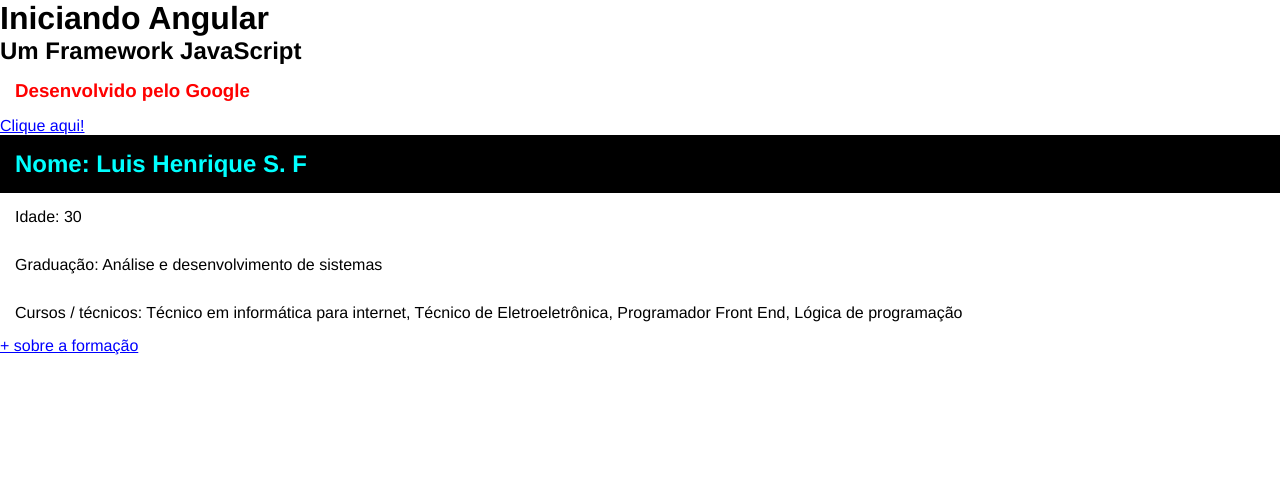
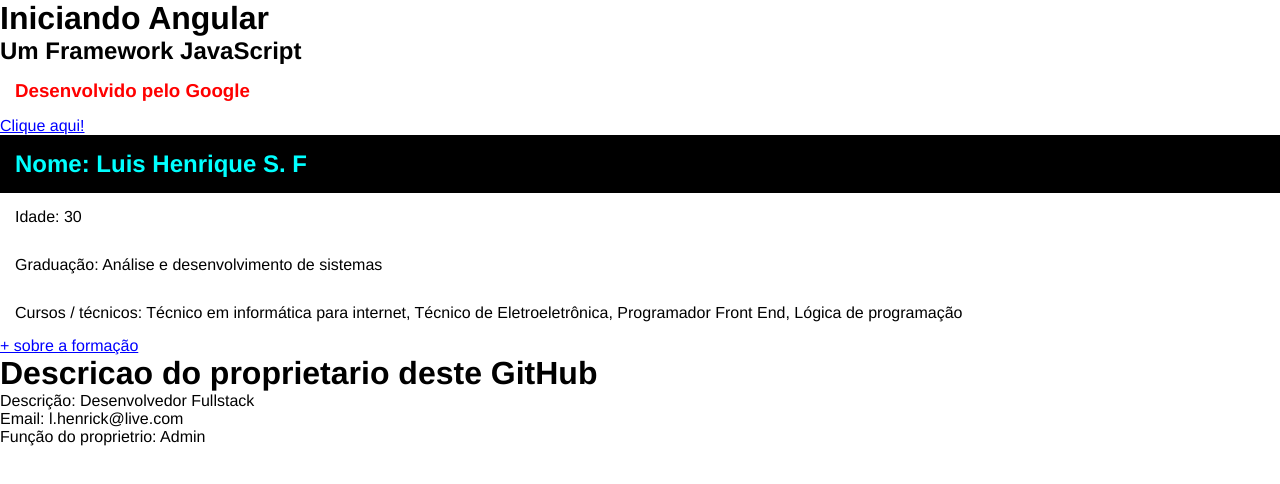
Before and after one commit to Henricknen/Angular, an Angular app in the folder Angular_13/: page / in a window 1280 px wide. Shown: the top 484 px of the page. Built offline with nearby package versions, Linux system fonts and the light colour scheme.

Commit message:
compartilhando_dados_do_componente_pai_para_o_componente_filho

```diff
--- a/Angular_13/src/app/app.component.html
+++ b/Angular_13/src/app/app.component.html
@@ -5,3 +5,4 @@
   <a href="#">Clique aqui!</a>
 </div>
 <app-first-component></app-first-component>     <!-- importação do componente criado 'first-component' -->
+<app-parent-data [name]="userName" [userData]="userData"></app-parent-data>   <!-- importando o nome da propriedade criada 'userName' -->
--- a/Angular_13/src/app/app.component.ts
+++ b/Angular_13/src/app/app.component.ts
@@ -6,5 +6,12 @@
   styleUrls: ['./app.component.css']
 })
 export class AppComponent {
+  userName = "Desenvolvedor Fullstack";
+
+  userData = {
+    email: 'l.henrick@live.com',
+    role: 'Admin',
+  }
+
   title = 'Angular_13';
 }
--- a/Angular_13/src/app/app.module.ts
+++ b/Angular_13/src/app/app.module.ts
@@ -4,11 +4,13 @@
 import { AppRoutingModule } from './app-routing.module';
 import { AppComponent } from './app.component';
 import { FirstComponentComponent } from './components/first-component/first-component.component';
+import { ParentDataComponent } from './components/parent-data/parent-data.component';
 
 @NgModule({
   declarations: [
     AppComponent,
-    FirstComponentComponent
+    FirstComponentComponent,
+    ParentDataComponent
   ],
   imports: [
     BrowserModule,
--- /dev/null
+++ b/Angular_13/src/app/components/parent-data/parent-data.component.html
@@ -0,0 +1,4 @@
+<h1>Descricao do proprietario deste GitHub</h1>
+<p>Descrição: {{name}}</p>
+<p>Email: {{userData.email}}</p>
+<p>Função do proprietrio: {{userData.role}}</p>
--- /dev/null
+++ b/Angular_13/src/app/components/parent-data/parent-data.component.ts
@@ -0,0 +1,17 @@
+import { Component, OnInit, Input } from '@angular/core';  // chamando outro modulo 'Input' da biblioteca geral do angular
+
+@Component({
+  selector: 'app-parent-data',
+  templateUrl: './parent-data.component.html',
+  styleUrls: ['./parent-data.component.css']
+})
+export class ParentDataComponent implements OnInit {
+  @Input() name: string = '';   // inicialização com operador de atribuição
+  @Input() userData!: {email: string, role: string}   // inicializando o objeto '!'
+
+  constructor() { }
+
+  ngOnInit(): void {
+  }
+
+}
```
Also changed, not shown: Angular_13/src/app/components/parent-data/parent-data.component.css (added), 1 other file (tests, documents, lock files or other folders).
